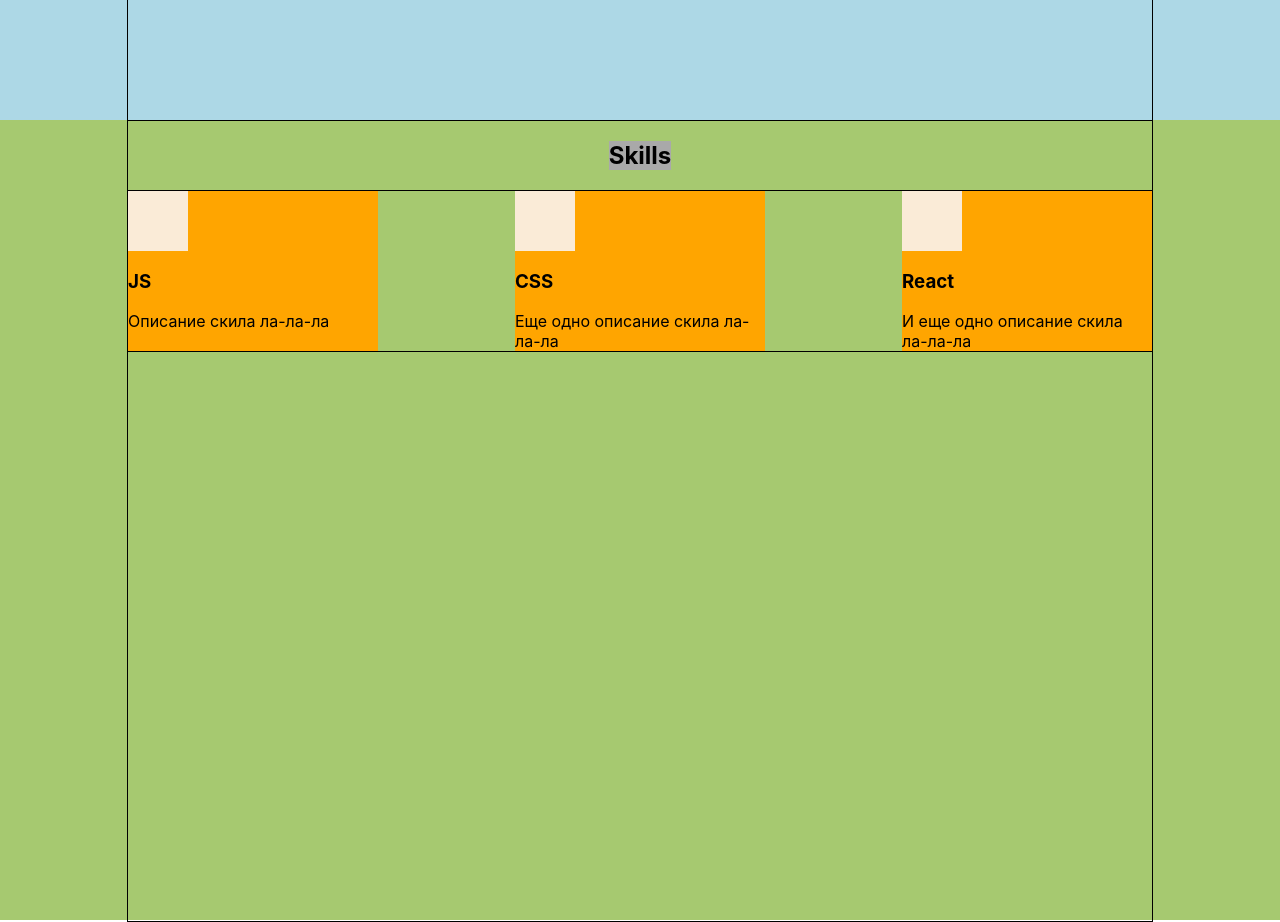
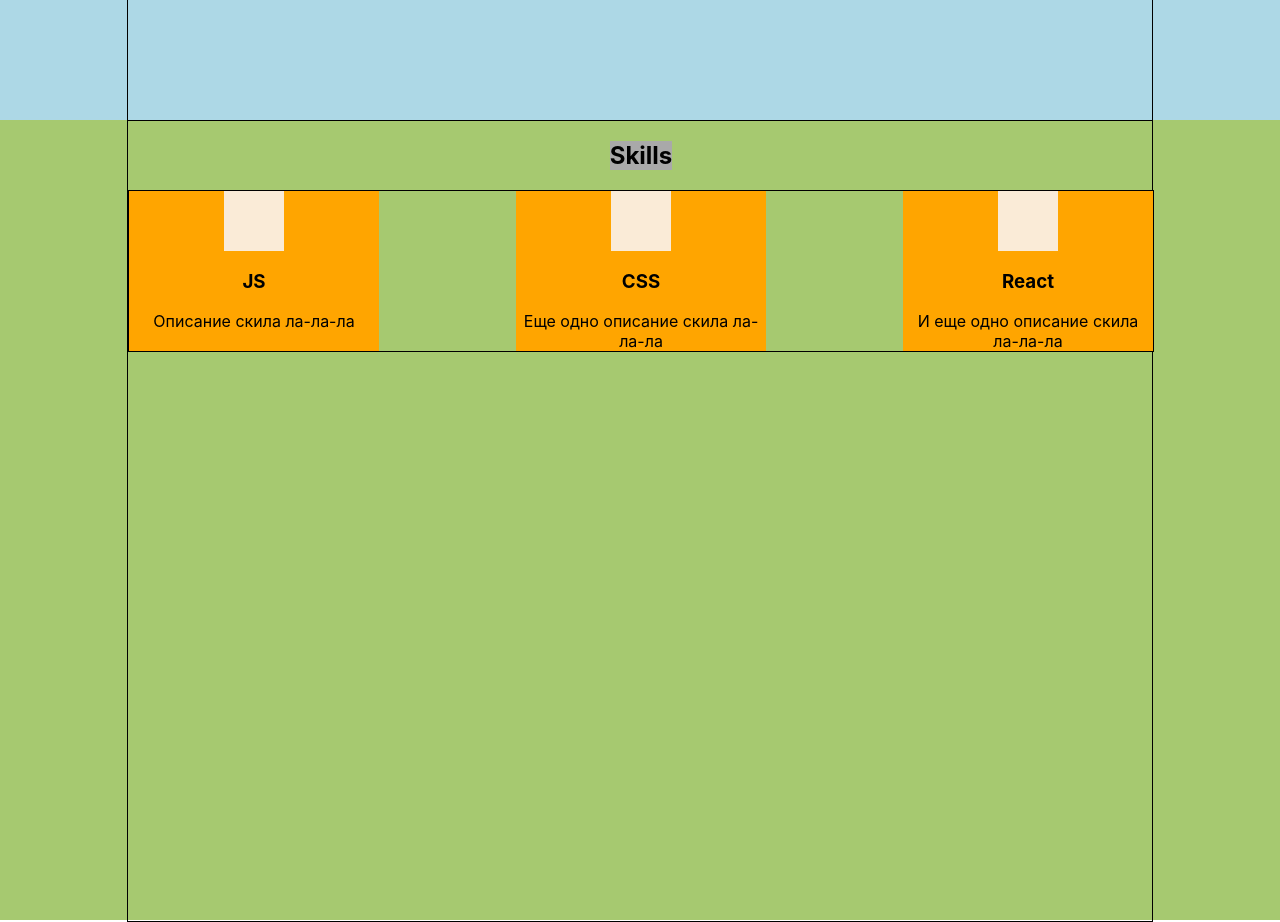
Before and after one commit to Kattekly/Portfolio, a React (Create React App) app: page / in a window 1280 px wide. Shown: the part 760-1682 px from the top of the page. Built offline with nearby package versions, Linux system fonts and the light colour scheme.

Commit message:
Create Projects

```diff
--- a/src/Common/Styles/Container.module.css
+++ b/src/Common/Styles/Container.module.css
@@ -6,4 +6,5 @@
     display: flex;
     align-items: center;
     justify-content: space-between;
+    flex-wrap: wrap;
 }
--- a/src/Skills/Skill/Skill.module.css
+++ b/src/Skills/Skill/Skill.module.css
@@ -1,6 +1,10 @@
 .skill {
     width: 250px;
     background-color: orange;
+    display: flex;
+    flex-direction: column;
+    align-items: center;
+    text-align: center;
 }
 
 .icon {
--- a/src/Skills/Skills.module.css
+++ b/src/Skills/Skills.module.css
@@ -15,6 +15,7 @@
     width: 100%;
     display: flex;
     justify-content: space-between;
+    flex-wrap: wrap;
 }
 
 .title {
```
Also changed, not shown: src/Projects/Projects.tsx (added, +12 -0 lines), src/Projects/Projects.module.css (added).
